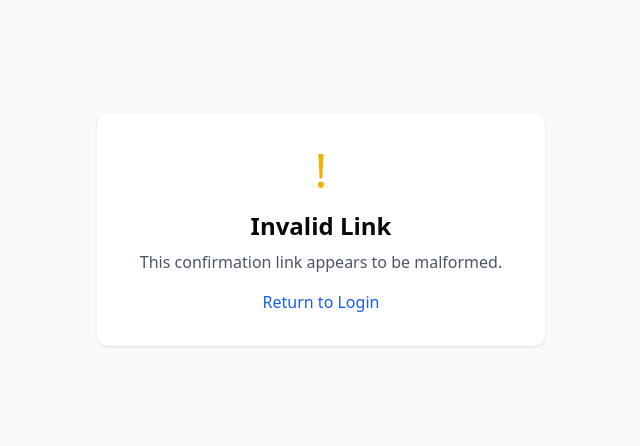
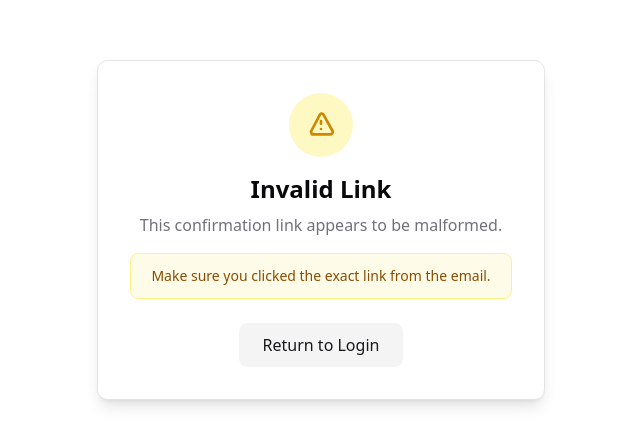
Before and after one commit to Ahmad-code077/Meta-Auto-Post-Trending-Content, a Next.js app: page /auth/confirm in a window 1280 px wide. Shown: the part 170-616 px from the top of the page, without its empty margins (319-959 px from the left). Built offline with nearby package versions, Linux system fonts and the light colour scheme; no server answers.

Commit message:
feat: refactor email confirmation page and implement Suspense for loading state

```diff
--- a/app/auth/confirm/page.tsx
+++ b/app/auth/confirm/page.tsx
@@ -1,10 +1,11 @@
 'use client'
-import { useEffect, useState } from 'react'
+import { useEffect, useState, Suspense } from 'react'
 import { useRouter, useSearchParams } from 'next/navigation'
 import Link from 'next/link'
 import { createClient } from '@/lib/supabase/client'
 
-export default function ConfirmPage() {
+// Separate component that uses useSearchParams
+function ConfirmContent() {
     const router = useRouter()
     const searchParams = useSearchParams()
     const [status, setStatus] = useState('verifying')
@@ -35,32 +36,41 @@ export default function ConfirmPage() {
         }
 
         confirmEmail()
-    }, [])
+    }, [searchParams, router])
 
     return (
-        <div className="min-h-screen flex items-center justify-center bg-gray-50">
-            <div className="max-w-md w-full p-8 bg-white rounded-lg shadow text-center">
+        <div className="min-h-screen flex items-center justify-center bg-background">
+            <div className="max-w-md w-full p-8 bg-card rounded-lg shadow-lg border border-border text-center">
                 {status === 'verifying' && (
                     <>
-                        <div className="animate-spin rounded-full h-12 w-12 border-b-2 border-blue-600 mx-auto"></div>
-                        <h2 className="text-xl font-bold mt-4">Verifying your email...</h2>
-                        <p className="text-gray-600 mt-2">Please wait a moment</p>
+                        <div className="animate-spin rounded-full h-12 w-12 border-b-2 border-primary mx-auto"></div>
+                        <h2 className="text-xl font-bold mt-4 text-foreground">Verifying your email...</h2>
+                        <p className="text-muted-foreground mt-2">Please wait a moment</p>
                     </>
                 )}
 
                 {status === 'success' && (
                     <>
-                        <div className="text-green-500 text-5xl mb-4">✓</div>
-                        <h2 className="text-2xl font-bold">Email Confirmed!</h2>
-                        <p className="text-gray-600 mt-2">
+                        <div className="w-16 h-16 bg-primary/10 rounded-full flex items-center justify-center mx-auto mb-4">
+                            <svg className="w-8 h-8 text-primary" fill="none" stroke="currentColor" viewBox="0 0 24 24">
+                                <path strokeLinecap="round" strokeLinejoin="round" strokeWidth="2" d="M5 13l4 4L19 7"></path>
+                            </svg>
+                        </div>
+                        <h2 className="text-2xl font-bold text-foreground">Email Confirmed!</h2>
+                        <p className="text-muted-foreground mt-2">
                             Your email has been verified successfully.
                         </p>
-                        <p className="text-gray-500 text-sm mt-4">
-                            Redirecting to dashboard...
-                        </p>
+                        <div className="mt-6 p-3 bg-primary/5 rounded-md">
+                            <div className="animate-pulse flex items-center justify-center space-x-2">
+                                <div className="h-2 w-2 bg-primary rounded-full"></div>
+                                <div className="h-2 w-2 bg-primary rounded-full"></div>
+                                <div className="h-2 w-2 bg-primary rounded-full"></div>
+                                <span className="text-sm text-muted-foreground ml-2">Redirecting to dashboard...</span>
+                            </div>
+                        </div>
                         <Link
                             href="/dashboard"
-                            className="inline-block mt-4 text-blue-600 hover:underline"
+                            className="inline-block mt-6 px-6 py-2.5 bg-primary text-primary-foreground rounded-md hover:bg-primary/90 font-medium transition-colors"
                         >
                             Go to Dashboard now
                         </Link>
@@ -69,14 +79,18 @@ export default function ConfirmPage() {
 
                 {status === 'error' && (
                     <>
-                        <div className="text-red-500 text-5xl mb-4">✗</div>
-                        <h2 className="text-2xl font-bold">Verification Failed</h2>
-                        <p className="text-gray-600 mt-2">
+                        <div className="w-16 h-16 bg-destructive/10 rounded-full flex items-center justify-center mx-auto mb-4">
+                            <svg className="w-8 h-8 text-destructive" fill="none" stroke="currentColor" viewBox="0 0 24 24">
+                                <path strokeLinecap="round" strokeLinejoin="round" strokeWidth="2" d="M6 18L18 6M6 6l12 12"></path>
+                            </svg>
+                        </div>
+                        <h2 className="text-2xl font-bold text-foreground">Verification Failed</h2>
+                        <p className="text-muted-foreground mt-2">
                             The verification link is invalid or has expired.
                         </p>
                         <Link
                             href="/login"
-                            className="inline-block mt-4 text-blue-600 hover:underline"
+                            className="inline-block mt-6 px-6 py-2.5 bg-destructive text-destructive-foreground rounded-md hover:bg-destructive/90 font-medium transition-colors"
                         >
                             Return to Login
                         </Link>
@@ -85,14 +99,23 @@ export default function ConfirmPage() {
 
                 {status === 'invalid' && (
                     <>
-                        <div className="text-yellow-500 text-5xl mb-4">!</div>
-                        <h2 className="text-2xl font-bold">Invalid Link</h2>
-                        <p className="text-gray-600 mt-2">
+                        <div className="w-16 h-16 bg-yellow-100 rounded-full flex items-center justify-center mx-auto mb-4">
+                            <svg className="w-8 h-8 text-yellow-600" fill="none" stroke="currentColor" viewBox="0 0 24 24">
+                                <path strokeLinecap="round" strokeLinejoin="round" strokeWidth="2" d="M12 9v2m0 4h.01m-6.938 4h13.856c1.54 0 2.502-1.667 1.732-2.5L13.732 4c-.77-.833-1.732-.833-2.464 0L4.732 16.5c-.77.833.192 2.5 1.732 2.5z"></path>
+                            </svg>
+                        </div>
+                        <h2 className="text-2xl font-bold text-foreground">Invalid Link</h2>
+                        <p className="text-muted-foreground mt-2">
                             This confirmation link appears to be malformed.
                         </p>
+                        <div className="mt-4 p-3 bg-yellow-50 border border-yellow-200 rounded-md">
+                            <p className="text-sm text-yellow-800">
+                                Make sure you clicked the exact link from the email.
+                            </p>
+                        </div>
                         <Link
                             href="/login"
-                            className="inline-block mt-4 text-blue-600 hover:underline"
+                            className="inline-block mt-6 px-6 py-2.5 bg-secondary text-secondary-foreground rounded-md hover:bg-secondary/80 font-medium transition-colors"
                         >
                             Return to Login
                         </Link>
@@ -102,3 +125,20 @@ export default function ConfirmPage() {
         </div>
     )
 }
+
+// Main component with Suspense
+export default function ConfirmPage() {
+    return (
+        <Suspense fallback={
+            <div className="min-h-screen flex items-center justify-center bg-background">
+                <div className="max-w-md w-full p-8 bg-card rounded-lg shadow-lg border border-border text-center">
+                    <div className="animate-spin rounded-full h-12 w-12 border-b-2 border-primary mx-auto"></div>
+                    <h2 className="text-xl font-bold mt-4 text-foreground">Loading confirmation...</h2>
+                    <p className="text-muted-foreground mt-2">Preparing your email verification</p>
+                </div>
+            </div>
+        }>
+            <ConfirmContent />
+        </Suspense>
+    )
+}
--- a/app/page.tsx
+++ b/app/page.tsx
@@ -4,7 +4,6 @@ export default function Home() {
   return (
     <div className="flex flex-col items-center justify-center min-h-screen bg-accent  p-4">
       <h1 className="text-3xl font-bold mb-4">Welcome to the Home Page</h1>
-      <p className="text-lg mb-6 text-primary">First step toward fucking success</p>
       <ThemeToggler />
     </div>
   );
```
Also changed, not shown: app/(dashboard)/dashboard/page.tsx (renamed from app/dashboard/page.tsx).
